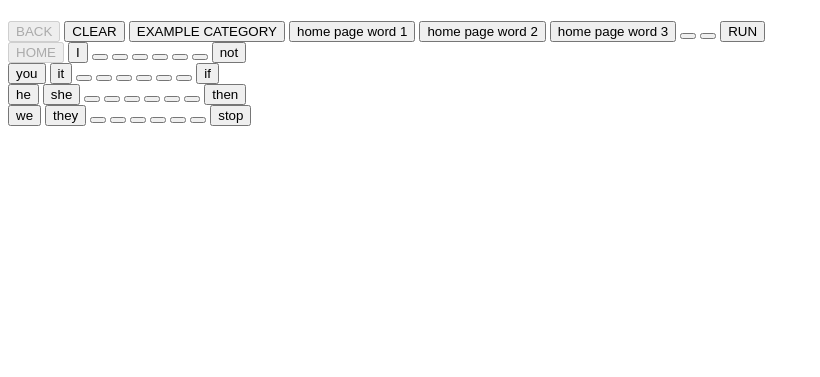
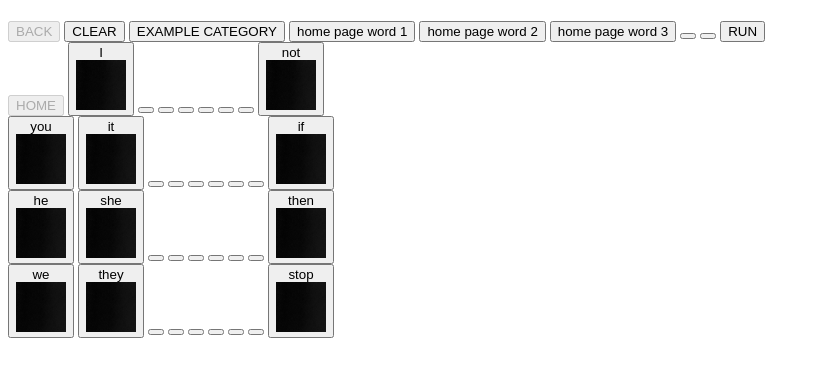
Before and after one commit to RandomAccoutA/pike_project, a Flask app: page / in a window 1280 px wide. Shown: the top 377 px of the page, without its empty margins (0-820 px from the left). Run offline with Flask 3, Linux system fonts and the light colour scheme.

Commit message:
Added images to some buttons

```diff
--- a/flask_app/static/styles.css
+++ b/flask_app/static/styles.css
@@ -3,3 +3,8 @@ h1 {
     text-align: center;
     font-family: "Comic Sans MS", "Comic Sans", cursive;
 }
+
+img {
+    width: 50px;
+    height: 50px;
+}
--- a/flask_app/templates/index.html
+++ b/flask_app/templates/index.html
@@ -24,28 +24,28 @@
                     <button id="button-home" onclick="buttonClick(this.id)" disabled>HOME</button>
                 <!-- pronouns (7) -->
                 {% elif row == 1 and col == 1 %}
-                    <button id="button({{row}},{{col}})" class="pronouns" onclick="buttonClick(this.id)">I</button>
+                    <button id="button({{row}},{{col}})" class="pronouns" onclick="buttonClick(this.id)">I<br><img src="{{url_for('static', filename='screen.png')}}" alt="image"></button>
                 {% elif row == 2 and col == 0 %}
-                    <button id="button({{row}},{{col}})" class="pronouns" onclick="buttonClick(this.id)">you</button>
+                    <button id="button({{row}},{{col}})" class="pronouns" onclick="buttonClick(this.id)">you<br><img src="{{url_for('static', filename='screen.png')}}" alt="image"></button>
                 {% elif row == 2 and col == 1 %}
-                    <button id="button({{row}},{{col}})" class="pronouns" onclick="buttonClick(this.id)">it</button>
+                    <button id="button({{row}},{{col}})" class="pronouns" onclick="buttonClick(this.id)">it<br><img src="{{url_for('static', filename='screen.png')}}" alt="image"></button>
                 {% elif row == 3 and col == 0 %}
-                    <button id="button({{row}},{{col}})" class="pronouns" onclick="buttonClick(this.id)">he</button>
+                    <button id="button({{row}},{{col}})" class="pronouns" onclick="buttonClick(this.id)">he<br><img src="{{url_for('static', filename='screen.png')}}" alt="image"></button>
                 {% elif row == 3 and col == 1 %}
-                    <button id="button({{row}},{{col}})" class="pronouns" onclick="buttonClick(this.id)">she</button>
+                    <button id="button({{row}},{{col}})" class="pronouns" onclick="buttonClick(this.id)">she<br><img src="{{url_for('static', filename='screen.png')}}" alt="image"></button>
                 {% elif row == 4 and col == 0 %}
-                    <button id="button({{row}},{{col}})" class="pronouns" onclick="buttonClick(this.id)">we</button>
+                    <button id="button({{row}},{{col}})" class="pronouns" onclick="buttonClick(this.id)">we<br><img src="{{url_for('static', filename='screen.png')}}" alt="image"></button>
                 {% elif row == 4 and col == 1 %}
-                    <button id="button({{row}},{{col}})" class="pronouns" onclick="buttonClick(this.id)">they</button>
+                    <button id="button({{row}},{{col}})" class="pronouns" onclick="buttonClick(this.id)">they<br><img src="{{url_for('static', filename='screen.png')}}" alt="image"></button>
                 <!-- misc constant words (4) -->
                 {% elif row == 1 and col == 8 %}
-                    <button id="button({{row}},{{col}})" class="misc_constant" onclick="buttonClick(this.id)">not</button>
+                    <button id="button({{row}},{{col}})" class="misc_constant" onclick="buttonClick(this.id)">not<br><img src="{{url_for('static', filename='screen.png')}}" alt="image"></button>
                 {% elif row == 2 and col == 8 %}
-                    <button id="button({{row}},{{col}})" class="misc_constant" onclick="buttonClick(this.id)">if</button>
+                    <button id="button({{row}},{{col}})" class="misc_constant" onclick="buttonClick(this.id)">if<br><img src="{{url_for('static', filename='screen.png')}}" alt="image"></button>
                 {% elif row == 3 and col == 8 %}
-                    <button id="button({{row}},{{col}})" class="misc_constant" onclick="buttonClick(this.id)">then</button>
+                    <button id="button({{row}},{{col}})" class="misc_constant" onclick="buttonClick(this.id)">then<br><img src="{{url_for('static', filename='screen.png')}}" alt="image"></button>
                 {% elif row == 4 and col == 8 %}
-                    <button id="button({{row}},{{col}})" class="misc_constant" onclick="buttonClick(this.id)">stop</button>
+                    <button id="button({{row}},{{col}})" class="misc_constant" onclick="buttonClick(this.id)">stop<br><img src="{{url_for('static', filename='screen.png')}}" alt="image"></button>
                 <!-- variable words (non-ML and ML) -->
                 {% else %}
                     <button id="button({{row}},{{col}})" class="variable" onclick="buttonClick(this.id)"></button>
```
Also changed, not shown: flask_app/static/screen.png (added).
